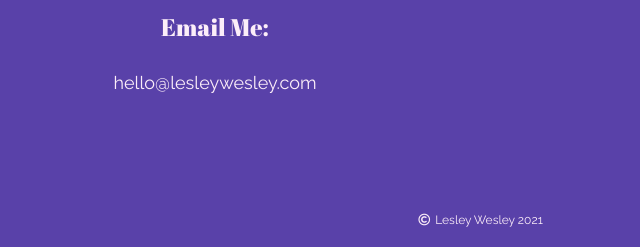
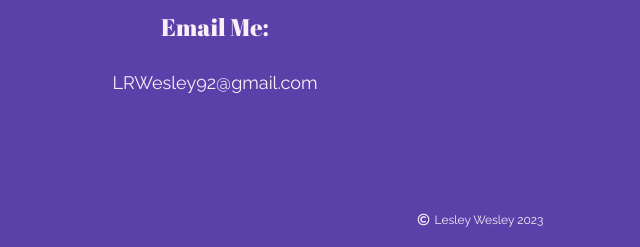
Before and after one commit to LesleyWesley/portfolio, a website: page index.html in a window 1280 px wide. Shown: the part 5532-5779 px from the top of the page, 162-802 px from the left. Drawn offline with Linux system fonts and the light colour scheme.

Commit message:
Added new contact info

```diff
--- a/index.html
+++ b/index.html
@@ -249,8 +249,8 @@
               <div class="half-width">
 
                   <h6>Email Me:</h6>
-                      <a href="mailto:hello@lesleywesley.com" class="email">
-                        hello@lesleywesley.com
+                      <a href="mailto:lrwesley92@gmail.com" class="email">
+                        LRWesley92@gmail.com
                       </a>
 
               </div>
@@ -274,7 +274,7 @@
 
             <div class="copyright-div">
                   <i class="far fa-copyright"></i>
-                  <p>Lesley Wesley 2021</p>
+                  <p>Lesley Wesley 2023</p>
             </div>
 
       </div>
```
